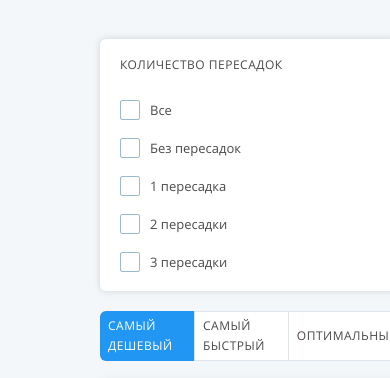
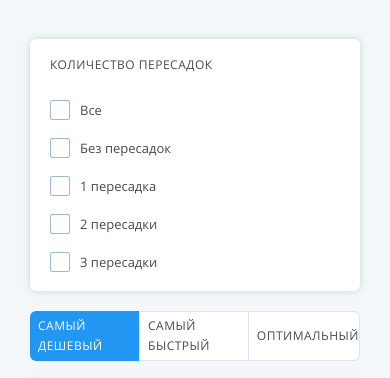
Before and after one commit to tpodkur/Aviasales, a React app: page / in a window 390 px wide. Shown: the part 155-533 px from the top of the page. Built offline with nearby package versions, Linux system fonts and the light colour scheme.

Commit message:
fix for small screens

```diff
--- a/src/components/main/main.module.scss
+++ b/src/components/main/main.module.scss
@@ -13,3 +13,9 @@
     row-gap: 20px;
   }
 }
+
+@media (max-width: 500px) {
+  .main {
+    padding: 0 30px;
+  }
+}
```
